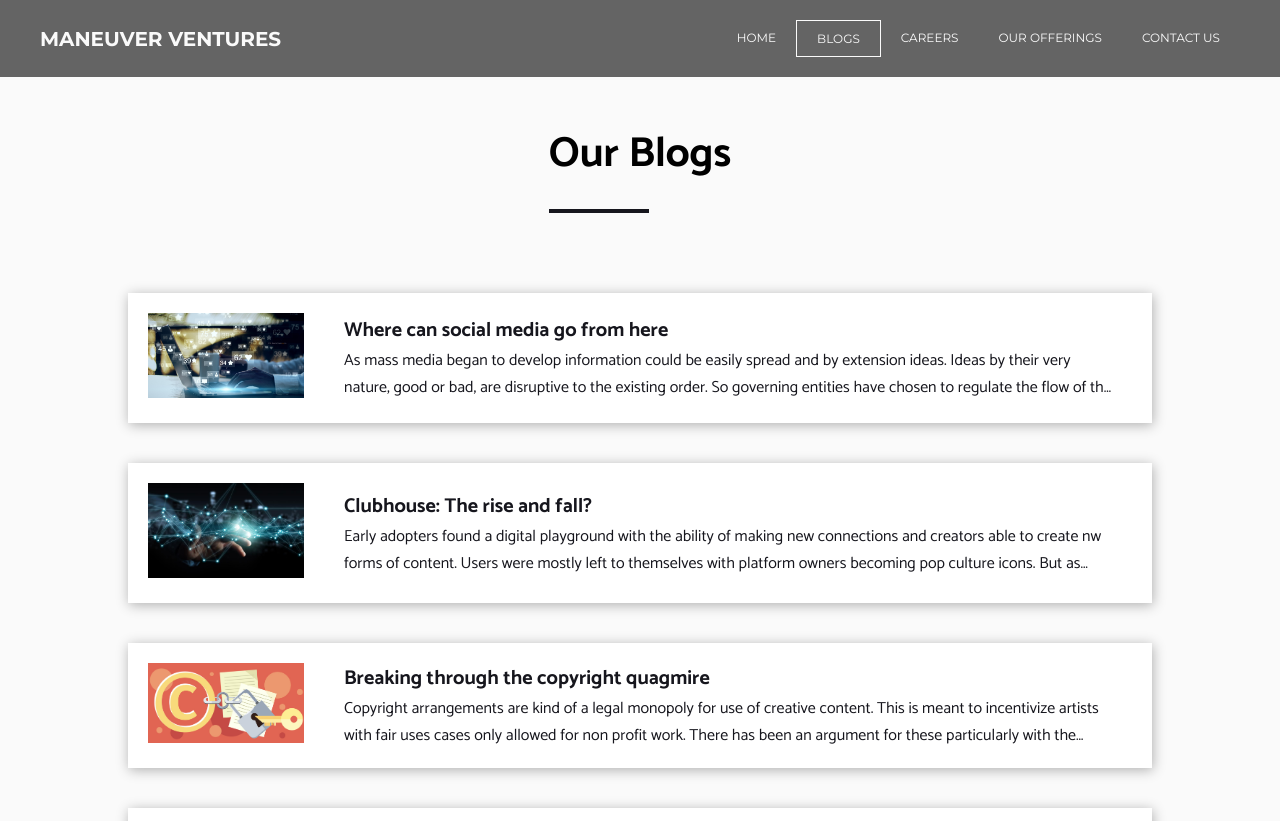
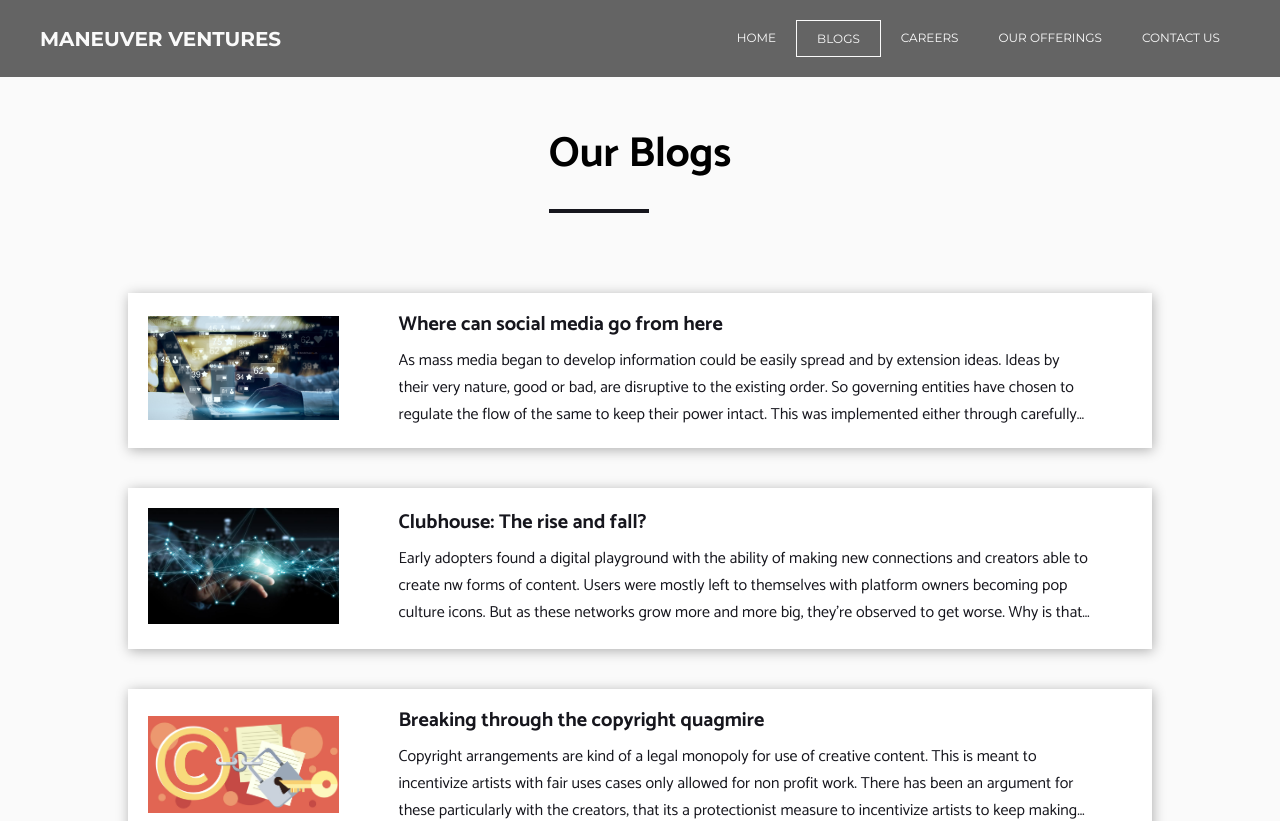
Before and after one commit to mritunjaysaha/project-1, a Next.js app: page /blogs in a window 1280 px wide. Shown: the top 821 px of the page. Built offline with nearby package versions, Linux system fonts and the light colour scheme.

Commit message:
added styles for blogSection mobile view

```diff
--- a/styles/blogSection.module.scss
+++ b/styles/blogSection.module.scss
@@ -20,6 +20,7 @@
 
 .cardsContentsContainer {
     display: flex;
+    flex-direction: column;
     align-items: center;
 
     width: 80vw;
@@ -30,6 +31,7 @@
     color: $black;
 
     transition: $transition;
+    margin: 4rem auto;
 
     &:hover {
         text-decoration: none;
@@ -37,29 +39,56 @@
         box-shadow: $box-shadow-hover;
     }
 
-    margin: 4rem auto;
     figure {
         display: block;
-        margin: 2rem 4rem 2rem 2rem;
+        // margin: 2rem 4rem 2rem 2rem;
     }
 
     img {
         height: auto;
-        width: 20rem;
+        // width: 20rem;
     }
 
     div {
-        width: 60vw;
-        margin-right: 4rem;
-        p {
+        padding: 2rem;
+        li {
+            h3 {
+                line-height: 2.4rem;
+                padding-bottom: 1rem;
+            }
+        }
+    }
+    @include breakpoint(tablet) {
+        flex-direction: row;
+
+        figure {
+            display: block;
+            margin: 2rem 4rem 2rem 2rem;
+        }
+
+        img {
+            height: auto;
+            width: 20rem;
+        }
+
+        div {
             width: 60vw;
+            margin-right: 4rem;
+
+            li p {
+                width: 60vw;
+            }
         }
     }
 }
 
 .pEllipsis {
     display: -webkit-box;
-    -webkit-line-clamp: 2;
+    -webkit-line-clamp: 6;
     -webkit-box-orient: vertical;
     overflow: hidden;
+
+    @include breakpoint(tablet) {
+        -webkit-line-clamp: 3;
+    }
 }
```
